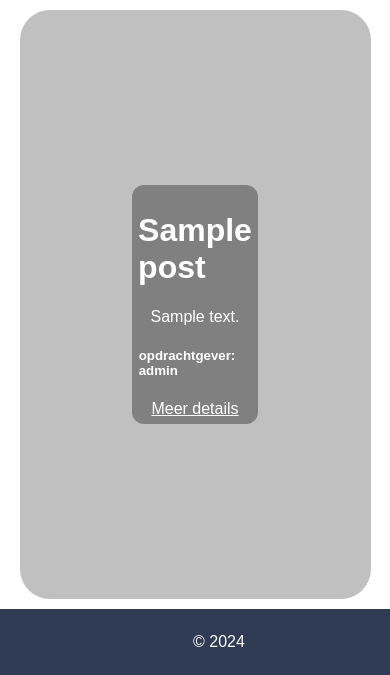
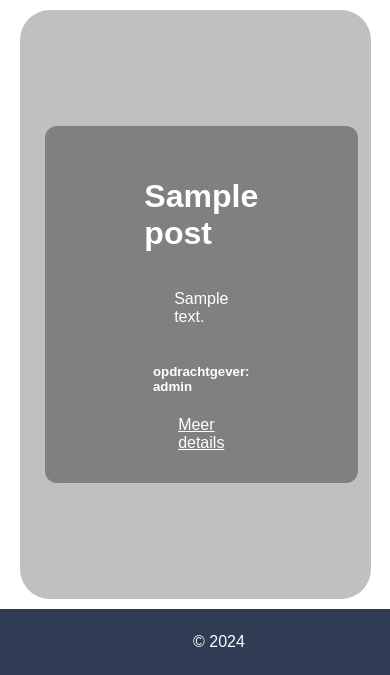
Before and after one commit to Daan0101/fieldlabs, a PHP site: page /search.php in a window 390 px wide. Shown: the part 169-844 px from the top of the page. Run offline with PHP 8.4, Linux system fonts and the light colour scheme; a user stored in the database is signed in; data comes from the database, SQL or seed files in the repository; tables that the repository leaves empty hold one stand-in row (values such as "Sample post"); some libraries are stand-ins or nearby versions.

Commit message:
update(style.css) de style geupdate  op de search pagina

```diff
--- a/fieldlabs/assets/css/style.css
+++ b/fieldlabs/assets/css/style.css
@@ -329,6 +329,43 @@ footer {
 }
 
 @media screen and (max-width: 650px) {
+    div.form-container {
+        display: flex;
+        flex-direction: column;
+        flex-wrap: wrap;
+        justify-content: center;
+        align-items: center;
+        width: 100%;
+        padding: 1%
+    }
+
+    .darkBGsearch {
+        display: flex;
+        justify-content: center;
+        align-items: center;
+        flex-direction: column;
+        background-color: gray;
+        margin: 2%;
+        padding-left: 50%;
+        padding-right: 50%;
+        padding-top: 10%;
+        padding-bottom: 10%;
+        border-radius: 12px;
+        box-sizing: border-box;
+        border-radius: 12px;
+    }
+
+    article {
+        display: flex;
+        justify-content: center;
+        align-items: center;
+        flex-direction: column;
+        width: 500%;
+        padding-bottom: 16px;
+        padding-top: 16px;
+    }
+
+
     #btnPost, #btnSearch {
         width: 70%;
     }
```
